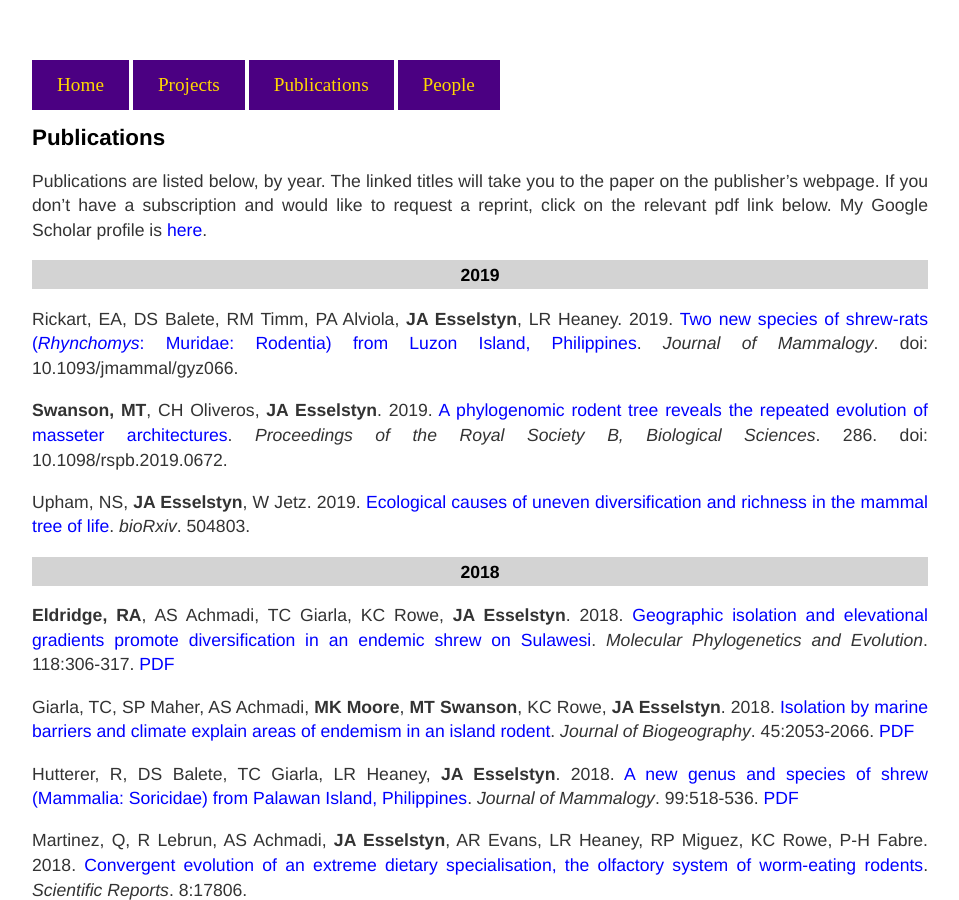
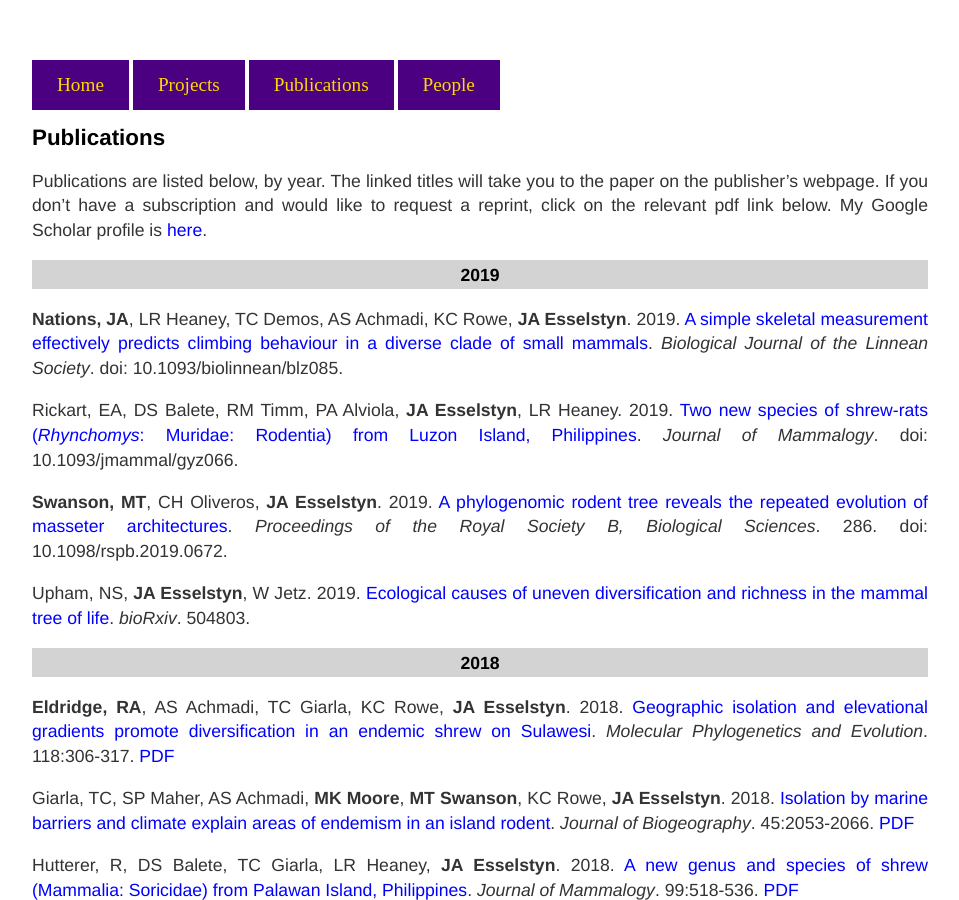
Before and after one commit to esselstyn/esselstyn.github.io, a Jekyll site: the page built from publications.md, in a window 1280 px wide and 900 px high. Shown: the whole window, without its empty margins (160-1119 px from the left). Built offline with Jekyll 4.4.1, drawn with Linux system fonts in a browser that asks for light colours.

Commit message:
Update publications.md

```diff
--- a/publications.md
+++ b/publications.md
@@ -7,6 +7,8 @@ title: Publications
 Publications are listed below, by year. The linked titles will take you to the paper on the publisher's webpage. If you don't have a subscription and would like to request a reprint, click on the relevant pdf link below. My Google Scholar profile is [here](https://scholar.google.com/citations?user=8p7eEcAAAAAJ&hl=en).
 
 ### 2019
+**Nations, JA**, LR Heaney, TC Demos, AS Achmadi, KC Rowe, **JA Esselstyn**. 2019. [A simple skeletal measurement effectively predicts climbing behaviour in a diverse clade of small mammals](https://doi.org/10.1093/biolinnean/blz085). _Biological Journal of the Linnean Society_. doi: 10.1093/biolinnean/blz085.
+
 Rickart, EA, DS Balete, RM Timm, PA Alviola, **JA Esselstyn**, LR Heaney. 2019. [Two new species of shrew-rats (_Rhynchomys_: Muridae: Rodentia) from Luzon Island, Philippines](https://doi.org/10.1093/jmammal/gyz066). _Journal of Mammalogy_. doi: 10.1093/jmammal/gyz066.
 
 **Swanson, MT**, CH Oliveros, **JA Esselstyn**. 2019. [A phylogenomic rodent tree reveals the repeated evolution of masseter architectures](https://doi.org/10.1098/rspb.2019.0672). _Proceedings of the Royal Society B, Biological Sciences_. 286. doi: 10.1098/rspb.2019.0672.
```
